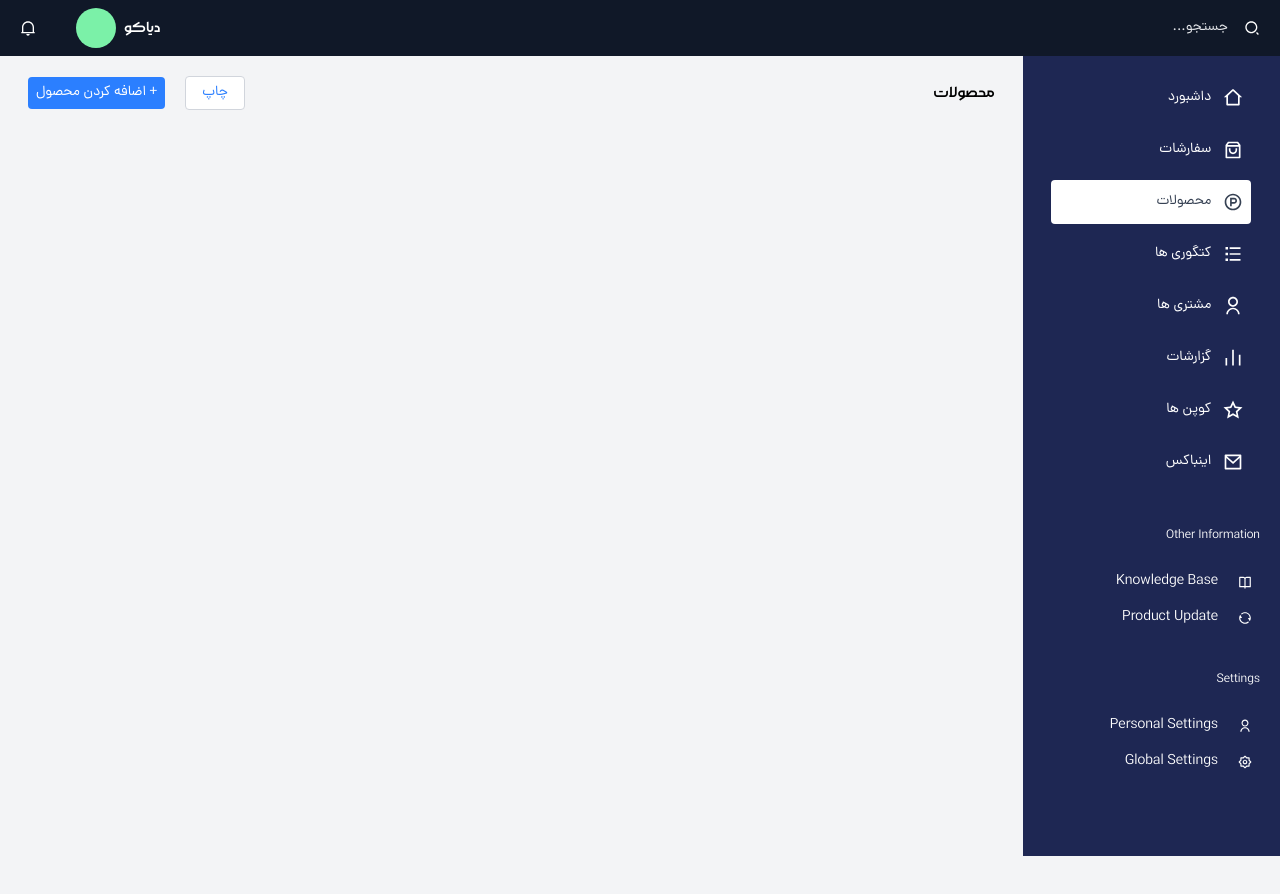
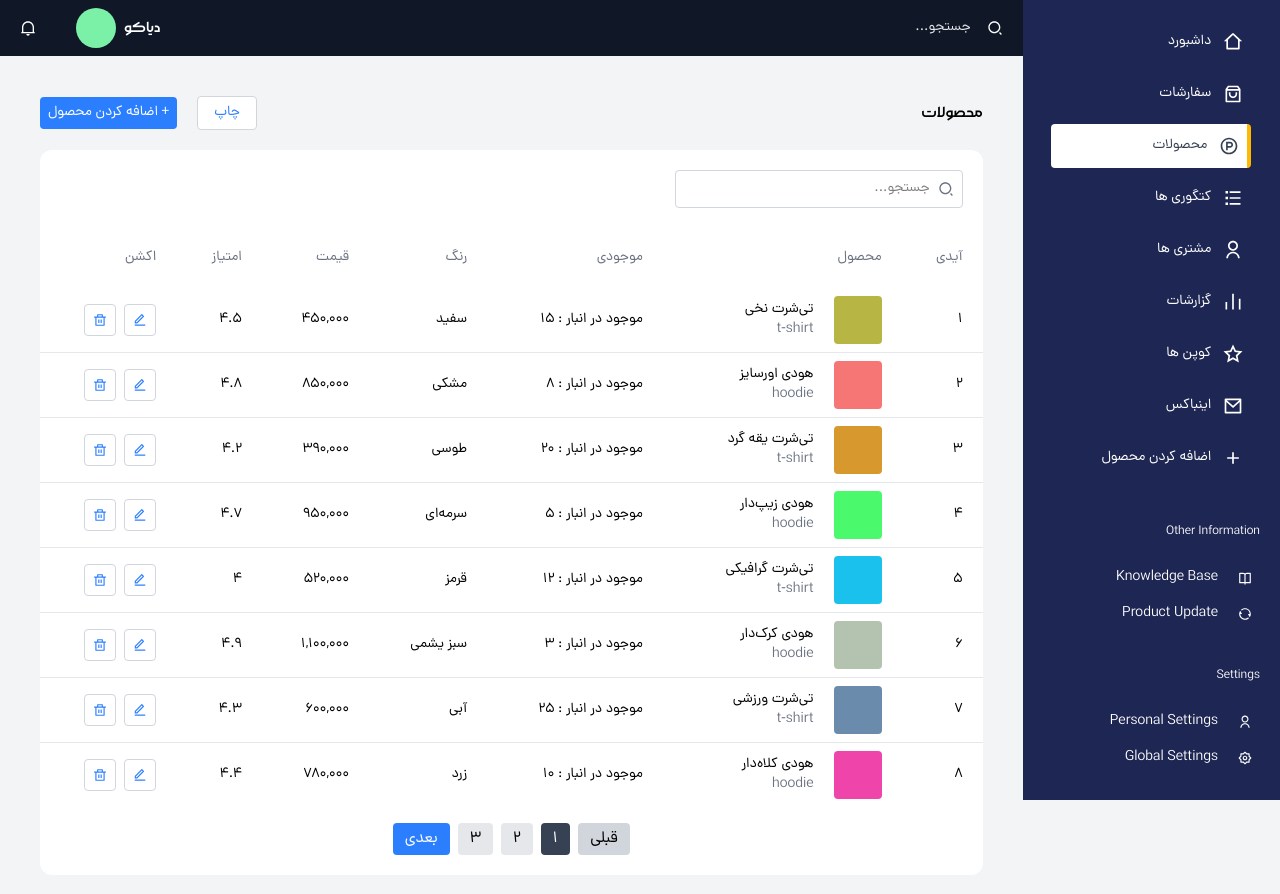
Before and after one commit to mariacnru/professioal-admin-dashboard, a React (Vite) app: page /products in a window 1280 px wide. Shown: the top 894 px of the page. Before the commit the page ends 856 px from the top, so only its background shows below. Built offline with nearby package versions, Linux system fonts and the light colour scheme.

Commit message:
products table pagination completed

```diff
--- a/src/Data/SIdebarData.jsx
+++ b/src/Data/SIdebarData.jsx
@@ -7,6 +7,7 @@ import {
   RiStarLine,
   RiMailLine,
   RiHome2Line,
+  RiAddLine,
 } from "react-icons/ri";
 
 const sidebarData = [
@@ -18,6 +19,7 @@ const sidebarData = [
   { id: 6, title: "گزارشات", icon: RiBarChartLine, to: "*" },
   { id: 7, title: "کوپن ها", icon: RiStarLine, to: "*" },
   { id: 8, title: "اینباکس", icon: RiMailLine, to: "*" },
+  { id: 9, title: "اضافه کردن محصول", icon: RiAddLine, to: "*" },
 ];
 
 export default sidebarData;
--- a/src/Pages/Products/Products.jsx
+++ b/src/Pages/Products/Products.jsx
@@ -1,11 +1,310 @@
-import React from "react";
+import React, { useState } from "react";
 import Header from "./components/Header";
+import SimpleTable from "./components/DynamicTable";
+import { RiSearch2Line } from "react-icons/ri";
 
 function Products() {
+  const [currentPage, setCurrentPage] = useState(1);
+  const [itemsPerPage] = useState(8);
+
+  const columns = [
+    { id: "id", title: "آیدی" },
+    { id: "product", title: "محصول" },
+    { id: "inventory", title: "موجودی" },
+    { id: "color", title: "رنگ" },
+    { id: "price", title: "قیمت" },
+    { id: "rating", title: "امتیاز" },
+    { id: "action", title: "اکشن" },
+  ];
+
+  const tableData = [
+    {
+      id: 1,
+      product: "تی‌شرت نخی",
+      type: "t-shirt",
+      color: "سفید",
+      price: "450,000",
+      discount: "10%",
+      rating: 4.5,
+      inventory: 15,
+    },
+    {
+      id: 2,
+      product: "هودی اورسایز",
+      type: "hoodie",
+      color: "مشکی",
+      price: "850,000",
+      discount: "0%",
+      rating: 4.8,
+      inventory: 8,
+    },
+    {
+      id: 3,
+      product: "تی‌شرت یقه گرد",
+      type: "t-shirt",
+      color: "طوسی",
+      price: "390,000",
+      discount: "5%",
+      rating: 4.2,
+      inventory: 20,
+    },
+    {
+      id: 4,
+      product: "هودی زیپ‌دار",
+      type: "hoodie",
+      color: "سرمه‌ای",
+      price: "950,000",
+      discount: "15%",
+      rating: 4.7,
+      inventory: 5,
+    },
+    {
+      id: 5,
+      product: "تی‌شرت گرافیکی",
+      type: "t-shirt",
+      color: "قرمز",
+      price: "520,000",
+      discount: "0%",
+      rating: 4.0,
+      inventory: 12,
+    },
+    {
+      id: 6,
+      product: "هودی کرک‌دار",
+      type: "hoodie",
+      color: "سبز یشمی",
+      price: "1,100,000",
+      discount: "20%",
+      rating: 4.9,
+      inventory: 3,
+    },
+    {
+      id: 7,
+      product: "تی‌شرت ورزشی",
+      type: "t-shirt",
+      color: "آبی",
+      price: "600,000",
+      discount: "10%",
+      rating: 4.3,
+      inventory: 25,
+    },
+    {
+      id: 8,
+      product: "هودی کلاه‌دار",
+      type: "hoodie",
+      color: "زرد",
+      price: "780,000",
+      discount: "5%",
+      rating: 4.4,
+      inventory: 10,
+    },
+    {
+      id: 9,
+      product: "تی‌شرت آستین بلند",
+      type: "t-shirt",
+      color: "مشکی",
+      price: "480,000",
+      discount: "0%",
+      rating: 4.1,
+      inventory: 18,
+    },
+    {
+      id: 10,
+      product: "هودی بدون آستین",
+      type: "hoodie",
+      color: "طوسی تیره",
+      price: "650,000",
+      discount: "0%",
+      rating: 3.9,
+      inventory: 7,
+    },
+
+    {
+      id: 11,
+      product: "تی‌شرت لانگ",
+      type: "t-shirt",
+      color: "کرم",
+      price: "550,000",
+      discount: "10%",
+      rating: 4.6,
+      inventory: 14,
+    },
+    {
+      id: 12,
+      product: "هودی فانتزی",
+      type: "hoodie",
+      color: "بنفش",
+      price: "900,000",
+      discount: "5%",
+      rating: 4.7,
+      inventory: 6,
+    },
+    {
+      id: 13,
+      product: "تی‌شرت بیسیک",
+      type: "t-shirt",
+      color: "نارنجی",
+      price: "350,000",
+      discount: "0%",
+      rating: 4.0,
+      inventory: 30,
+    },
+    {
+      id: 14,
+      product: "هودی اسپرت",
+      type: "hoodie",
+      color: "سفید",
+      price: "820,000",
+      discount: "10%",
+      rating: 4.5,
+      inventory: 9,
+    },
+    {
+      id: 15,
+      product: "تی‌شرت نخی طرح‌دار",
+      type: "t-shirt",
+      color: "قهوه‌ای",
+      price: "420,000",
+      discount: "0%",
+      rating: 4.2,
+      inventory: 22,
+    },
+    {
+      id: 16,
+      product: "هودی بافت",
+      type: "hoodie",
+      color: "زرشکی",
+      price: "1,200,000",
+      discount: "25%",
+      rating: 4.8,
+      inventory: 2,
+    },
+    {
+      id: 17,
+      product: "تی‌شرت رینگر",
+      type: "t-shirt",
+      color: "صورتی",
+      price: "490,000",
+      discount: "5%",
+      rating: 4.3,
+      inventory: 11,
+    },
+    {
+      id: 18,
+      product: "هودی اورجینال",
+      type: "hoodie",
+      color: "مشکی",
+      price: "1,500,000",
+      discount: "0%",
+      rating: 5.0,
+      inventory: 4,
+    },
+    {
+      id: 19,
+      product: "تی‌شرت یقه هفت",
+      type: "t-shirt",
+      color: "خاکستری",
+      price: "380,000",
+      discount: "0%",
+      rating: 4.1,
+      inventory: 19,
+    },
+    {
+      id: 20,
+      product: "هودی پشمی",
+      type: "hoodie",
+      color: "سرمه‌ای",
+      price: "1,050,000",
+      discount: "10%",
+      rating: 4.6,
+      inventory: 7,
+    },
+  ];
+
+  // محاسبه داده‌های صفحه فعلی
+  const indexOfLastItem = currentPage * itemsPerPage; // 1 * 5 = 5
+  const indexOfFirstItem = indexOfLastItem - itemsPerPage; // 5 - 5 = 0
+  const currentItems = tableData.slice(indexOfFirstItem, indexOfLastItem);
+
+  // محاسبه تعداد کل صفحات
+  const totalPages = Math.ceil(tableData.length / itemsPerPage); // 20 / 5 = 4
+
+  // توابع تغییر صفحه
+  const handleNextPage = () => {
+    setCurrentPage((prev) => prev + 1);
+
+    //  این تابع currentPage را یکی افزایش می‌دهد، اما تضمین می‌کند که از حداکثر تعداد صفحات ( totalPages ) بیشتر نشود.
+    // setCurrentPage((prev) => Math.min(prev + 1, totalPages));
+  };
+
+  const handlePrevPage = () => {
+    setCurrentPage((prev) => prev - 1);
+
+    //  این تابع currentPage را یکی کاهش می‌دهد، اما تضمین می‌کند که از صفحه اول (شماره 1) کمتر نشود.
+    // setCurrentPage((prev) => Math.max(prev - 1, 1));
+  };
+
+  const handlePageChange = (pageNumber) => {
+    setCurrentPage(pageNumber);
+  };
+
+  const generatePageButtons = () => {
+    const buttons = [];
+    for (let i = 1; i <= totalPages; i++) {
+      buttons.push(
+        <button
+          key={i}
+          onClick={() => handlePageChange(i)}
+          className={`px-3 py-1 rounded ${currentPage === i ? "bg-gray-700 text-white" : "bg-gray-200"}`}
+        >
+          {i}
+        </button>,
+      );
+    }
+    return buttons;
+  };
+
   return (
-    <>
+    <div className="m-10">
       <Header />
-    </>
+
+      <div className="bg-white rounded-xl">
+        <div className="p-5">
+          <label className="flex items-center gap-2 w-2xs border border-gray-300 rounded-sm p-2">
+            <span className="text-gray-500">
+              <RiSearch2Line />
+            </span>
+            <input
+              type="text"
+              placeholder="جستجو..."
+              className="outline-0 text-sm"
+            />
+          </label>
+        </div>
+        <SimpleTable columns={columns} data={currentItems} />
+
+        {/* کنترل‌های Pagination */}
+        <div className="flex justify-center mt-4 space-x-2 pb-5">
+          <button
+            onClick={handlePrevPage}
+            disabled={currentPage === 1}
+            className={`px-3 py-1 rounded ${currentPage === 1 ? "bg-gray-300 cursor-not-allowed" : "bg-blue-500 text-white cursor-pointer"}`}
+          >
+            قبلی
+          </button>
+
+          {generatePageButtons()}
+
+          <button
+            onClick={handleNextPage}
+            disabled={currentPage === totalPages}
+            className={`px-3 py-1 rounded ${currentPage === totalPages ? "bg-gray-300 cursor-not-allowed" : "bg-blue-500 text-white cursor-pointer"}`}
+          >
+            بعدی
+          </button>
+        </div>
+      </div>
+    </div>
   );
 }
 
--- /dev/null
+++ b/src/Pages/Products/components/DynamicTable.jsx
@@ -0,0 +1,55 @@
+import React from "react";
+import { RiDeleteBinLine, RiEditLine } from "react-icons/ri";
+
+function DynamicTable({ columns, data }) {
+
+
+  function getRandomHexColor() {
+    const randomColor = Math.floor(Math.random() * 16777215).toString(16);
+    return `#${randomColor.padStart(6, "0")}`; // اطمینان از اینکه کد همیشه ۶ رقمی است
+  }
+
+  return (
+    <table className="w-full *:text-sm">
+      <thead>
+        <tr className="*:p-5 *:text-start *:text-gray-500">
+          {columns.map((item) => (
+            <td key={item.id}>{item.title}</td>
+          ))}
+        </tr>
+      </thead>
+
+      <tbody className=" divide-y divide-gray-200">
+        {data.map((item) => (
+          <tr key={item.id} className="*:px-5 *:py-2">
+            <td>{item.id}</td>
+            <td className="flex items-center gap-5">
+              <div
+                style={{ backgroundColor: getRandomHexColor() }}
+                className="w-12 h-12 rounded-sm"
+              ></div>
+              <div className="*:block">
+                <span>{item.product}</span>
+                <span className="text-gray-500">{item.type}</span>
+              </div>
+            </td>
+            <td>موجود در انبار : {item.inventory}</td>
+            <td>{item.color}</td>
+            <td>{item.price}</td>
+            <td>{item.rating}</td>
+            <td className="space-x-2">
+              <button className="text-blue-500 border border-gray-300 hover:bg-gray-100 p-2 rounded-sm transition-colors cursor-pointer">
+                <RiEditLine />
+              </button>
+              <button className="text-blue-500 border border-gray-300 hover:bg-gray-100 p-2 rounded-sm transition-colors cursor-pointer">
+                <RiDeleteBinLine />
+              </button>
+            </td>
+          </tr>
+        ))}
+      </tbody>
+    </table>
+  );
+}
+
+export default DynamicTable;
--- a/src/Pages/Products/components/Header.jsx
+++ b/src/Pages/Products/components/Header.jsx
@@ -2,7 +2,7 @@ import React from "react";
 
 function Header() {
   return (
-    <div className="flex justify-between items-center my-5 px-7">
+    <div className="flex justify-between items-center my-5">
       <h3 className="font-MorabbaMedium">محصولات</h3>
       <div className="space-x-5">
         <button className="text-blue-500 bg-white py-1.5 px-4 text-sm rounded-sm border border-gray-300 hover:shadow-lg shadow-blue-200 transition-shadow cursor-pointer">
--- a/src/components/Common/SideBar/SideBar.jsx
+++ b/src/components/Common/SideBar/SideBar.jsx
@@ -10,7 +10,7 @@ import {
 
 function SideBar() {
   return (
-    <div className="sidebar bg-(--deep-Blue) text-white p-5 h-screen overflow-y-scroll w-78 flex flex-col items-center">
+    <div className="sidebar sticky top-0 bg-(--deep-Blue) text-white p-5 h-screen overflow-y-scroll w-78 flex flex-col items-center">
       <ul>
         {sidebarData.map((item) => (
           <ListItem
--- a/src/components/Common/SideBar/components/ListItem.jsx
+++ b/src/components/Common/SideBar/components/ListItem.jsx
@@ -7,7 +7,7 @@ function ListItem({ icon: Icon, title, to: href }) {
       to={href} // اگر 'to' تعریف نشده باشد، به هش روت می‌شود
       className={({ isActive }) =>
         isActive
-          ? "flex items-center p-2 rounded-sm text-sm w-50 h-11 mb-2 bg-white text-gray-700"
+          ? "flex items-center p-2 rounded-sm text-sm w-50 h-11 mb-2 bg-white text-gray-700 border-r-4 border-amber-400"
           : "flex items-center p-2 rounded-sm text-sm w-50 h-11 mb-2 text-white bg-transparent hover:bg-gray-700 transition-colors"
       }
     >
--- a/src/components/Common/TopBar/TopBar.jsx
+++ b/src/components/Common/TopBar/TopBar.jsx
@@ -3,7 +3,7 @@ import { RiNotification2Line, RiSearch2Line } from "react-icons/ri";
 
 function TopBar() {
   return (
-    <div className="bg-gray-900 text-white py-2 px-5 w-full flex justify-between items-center">
+    <div className="sticky top-0 bg-gray-900 text-white py-2 px-5 w-full flex justify-between items-center">
       <div className="flex items-center gap-4">
         <RiSearch2Line />
         <input
--- a/src/components/Layout/DashboardLayout.jsx
+++ b/src/components/Layout/DashboardLayout.jsx
@@ -5,10 +5,10 @@ import TopBar from "../Common/TopBar/TopBar";
 
 function DashboardLayout() {
   return (
-    <div className="relative">
-      <TopBar />
-      <section className="flex">
-        <SideBar />
+    <div className="relative flex min-h-screen">
+      <SideBar />
+      <section className="w-full flex flex-col">
+        <TopBar />
         <main className="w-full">
           <Outlet />
         </main>
```
